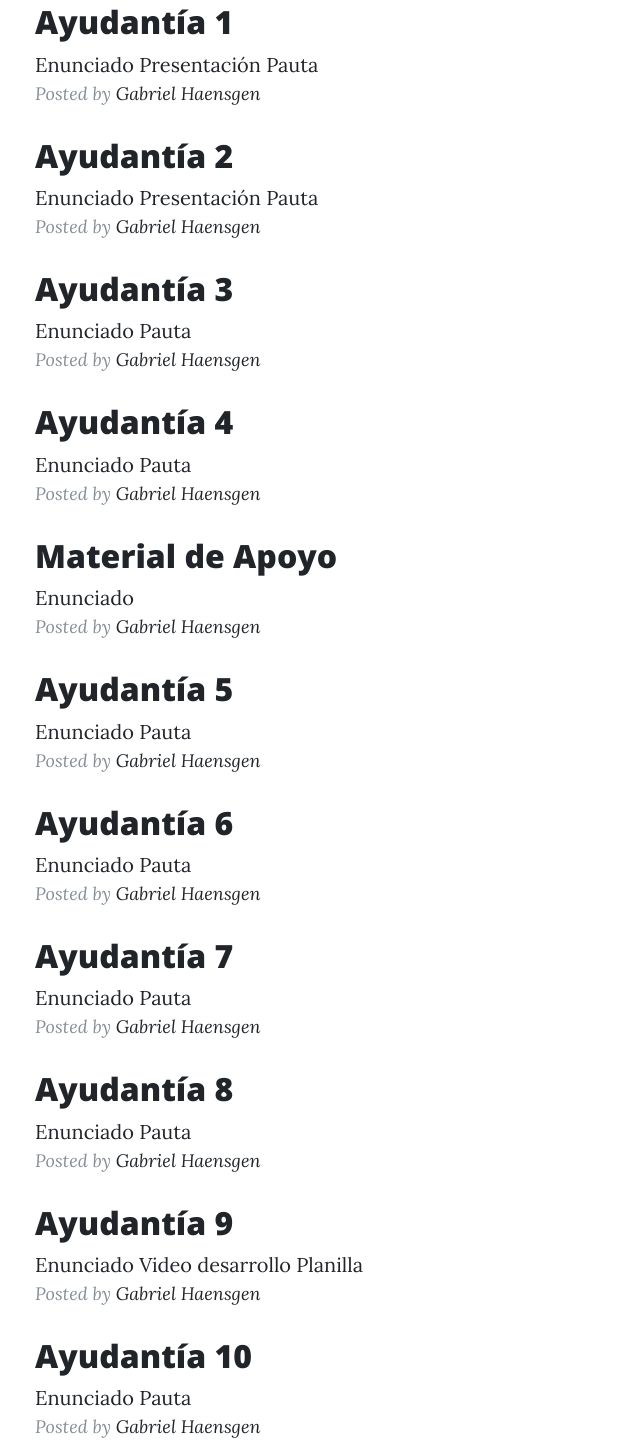
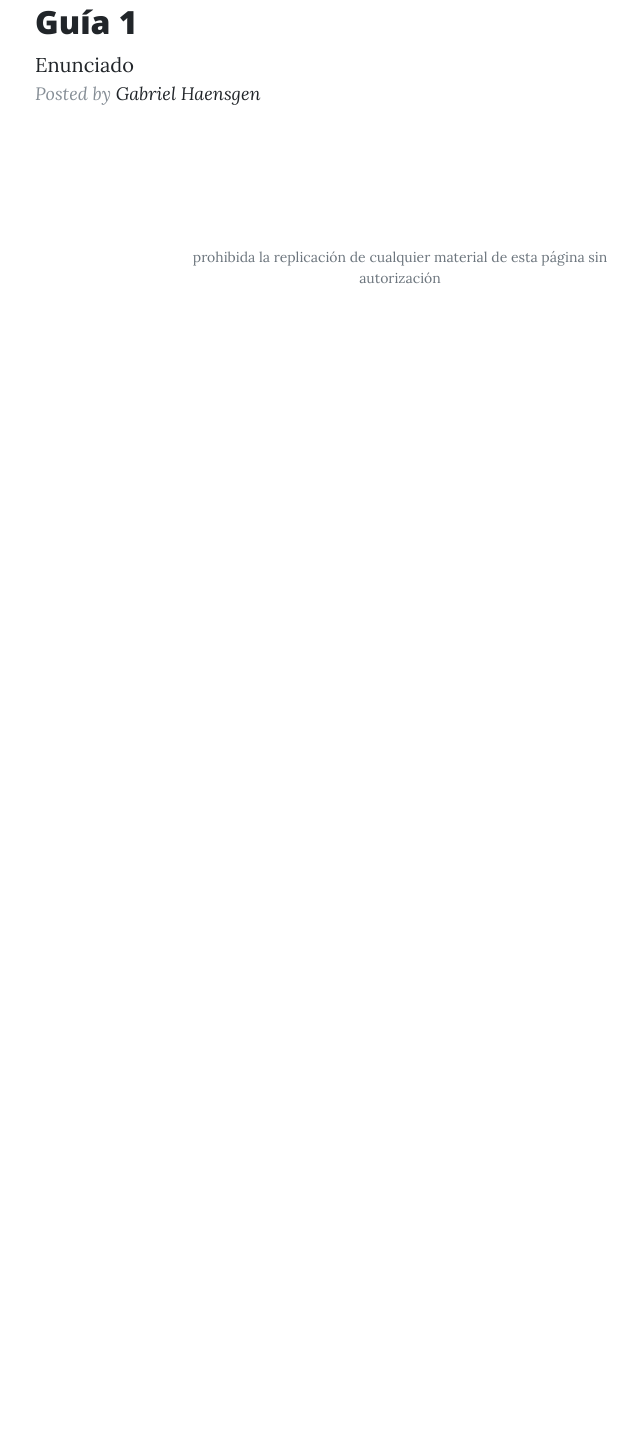
Before and after one commit to Haensgen/gestion-financiera, a website: page index.html in a window 1280 px wide. Shown: the part 805-2248 px from the top of the page, without its empty margins (240-880 px from the left). After the commit the page ends 1159 px from the top, so only its background shows below. Drawn offline with nearby package versions, Linux system fonts and the light colour scheme.

Commit message:
Update index.html

```diff
--- a/index.html
+++ b/index.html
@@ -46,8 +46,8 @@
       <div class="row">
         <div class="col-lg-8 col-md-10 mx-auto">
           <div class="site-heading">
-            <h1>Introducción a las Finanzas</h1>
-            <span class="subheading">Profesor: Ezequiel Iturain, Ayudante: Gabriel Haensgen, 2019 (semestre primavera)</span>
+            <h1>Gestión Financiera</h1>
+            <span class="subheading">Profesora: Amparo Núñez, Ayudante: Gabriel Haensgen, 2020 (semestre otoño)</span>
           </div>
         </div>
       </div>
@@ -67,86 +67,9 @@
 
 
             <h2 class="post-title">
-             Ayudantía 1
+             Guía 1
             </h2>
-             <a href='ayudantias/Ayudantia1n.pdf'>Enunciado</a>
-           <a href='ayudantias/presentación ayudantía1.html'>Presentación</a>
-          <a href='ayudantias/Ayudantia1.pdf'>Pauta</a>
-         <p class="post-meta">Posted by
-            <a href="https://haensgen.github.io">Gabriel Haensgen</a>
-
-             <h2 class="post-title">
-              Ayudantía 2
-            </h2>
-        <a href='ayudantias/ayudantia 2.pdf'>Enunciado</a>
-        <a href='ayudantias/presentación ayudantía2.html'>Presentación</a>
-        <a href='ayudantias/ayudantia 2p.pdf'>Pauta</a>
-         <p class="post-meta">Posted by
-            <a href="https://haensgen.github.io">Gabriel Haensgen</a>
-
-             <h2 class="post-title">
-              Ayudantía 3
-            </h2>
-        <a href='ayudantias/ayudantía 3n.pdf'>Enunciado</a>
-        <a href='ayudantias/ayudantía 3.pdf'>Pauta</a>
-         <p class="post-meta">Posted by
-            <a href="https://haensgen.github.io">Gabriel Haensgen</a>
-
-           <h2 class="post-title">
-              Ayudantía 4
-            </h2>
-        <a href='ayudantias/ayudantía 4n.pdf'>Enunciado</a>
-        <a href='ayudantias/ayudantía 4.pdf'>Pauta</a>
-         <p class="post-meta">Posted by
-            <a href="https://haensgen.github.io">Gabriel Haensgen</a>
-              <h2 class="post-title">
-             Material de Apoyo
-            </h2>
-        <a href='ayudantias/material.pdf'>Enunciado</a>
-         <p class="post-meta">Posted by
-            <a href="https://haensgen.github.io">Gabriel Haensgen</a>
-            <h2 class="post-title">
-              Ayudantía 5
-            </h2>
-        <a href='ayudantias/ayudantia5.pdf'>Enunciado</a>
-         <a href='ayudantias/ayudantia5p.pdf'>Pauta</a>
-         <p class="post-meta">Posted by
-            <a href="https://haensgen.github.io">Gabriel Haensgen</a>
-           <h2 class="post-title">
-           Ayudantía 6
-            </h2>
-        <a href='ayudantias/ayudantia6e.pdf'>Enunciado</a>
-        <a href='ayudantias/ayudantia6.pdf'>Pauta</a>
-         <p class="post-meta">Posted by
-            <a href="https://haensgen.github.io">Gabriel Haensgen</a>
-             <h2 class="post-title">
-           Ayudantía 7
-            </h2>
-        <a href='ayudantias/ayudantia7.pdf'>Enunciado</a>
-        <a href='ayudantias/ayudantia7p.pdf'>Pauta</a>
-         <p class="post-meta">Posted by
-            <a href="https://haensgen.github.io">Gabriel Haensgen</a>
-           <h2 class="post-title">
-           Ayudantía 8
-            </h2>
-        <a href='ayudantias/ayudantia8.pdf'>Enunciado</a>
-        <a href='ayudantias/Pauta.pdf'>Pauta</a>
-         <p class="post-meta">Posted by
-            <a href="https://haensgen.github.io">Gabriel Haensgen</a>
-                      <h2 class="post-title">
-           Ayudantía 9
-            </h2>
-        <a href='ayudantias/ayudantia9.pdf'>Enunciado</a>
-        <a href="https://youtu.be/KY0_WMT5Qq0">Video desarrollo</a>
-        <a href='ayudantias/proyectados ayudantia.xlsx'>Planilla</a>
-         <p class="post-meta">Posted by
-            <a href="https://haensgen.github.io">Gabriel Haensgen</a>
-
-                              <h2 class="post-title">
-           Ayudantía 10
-            </h2>
-        <a href='ayudantias/ayudantia10.pdf'>Enunciado</a>
-        <a href='ayudantias/Pauta10.pdf'>Pauta</a>
+          <a href='ayudantias/guia1.pdf'>Enunciado</a>
          <p class="post-meta">Posted by
             <a href="https://haensgen.github.io">Gabriel Haensgen</a>
 
```
